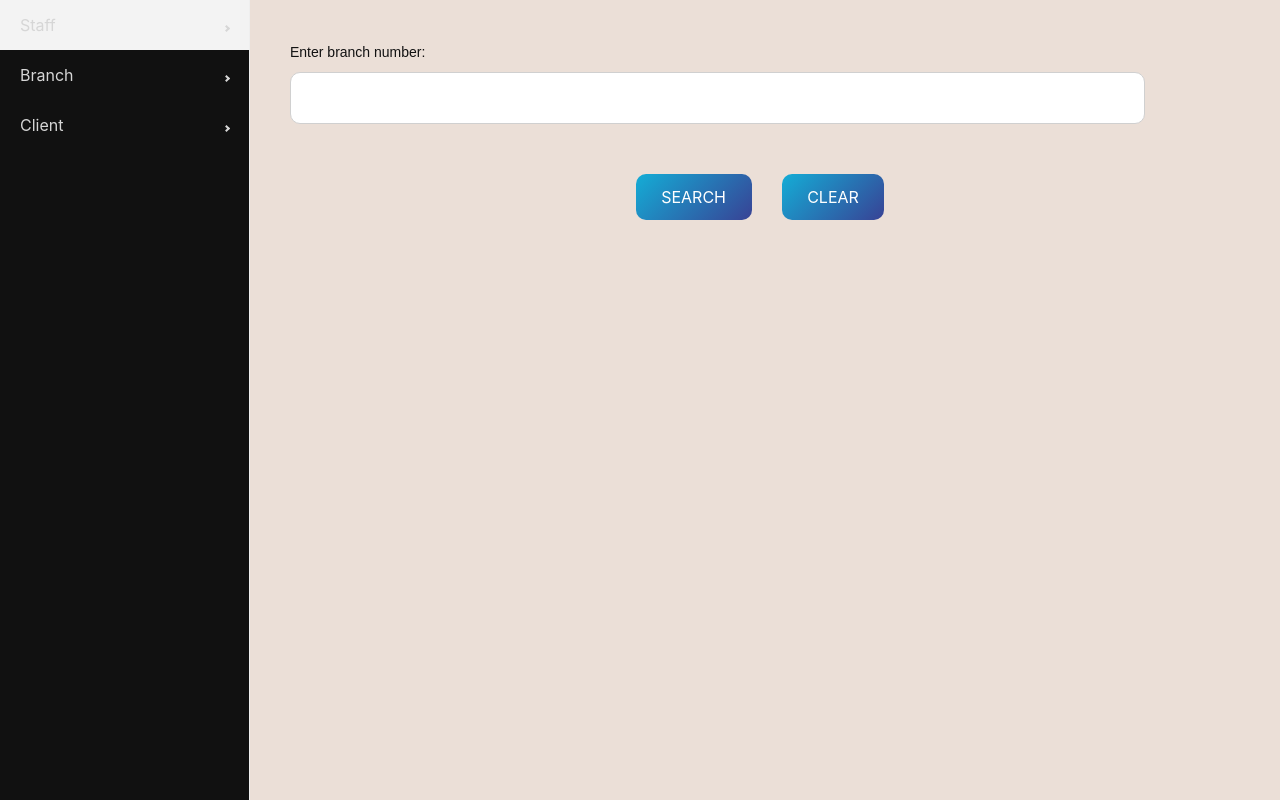
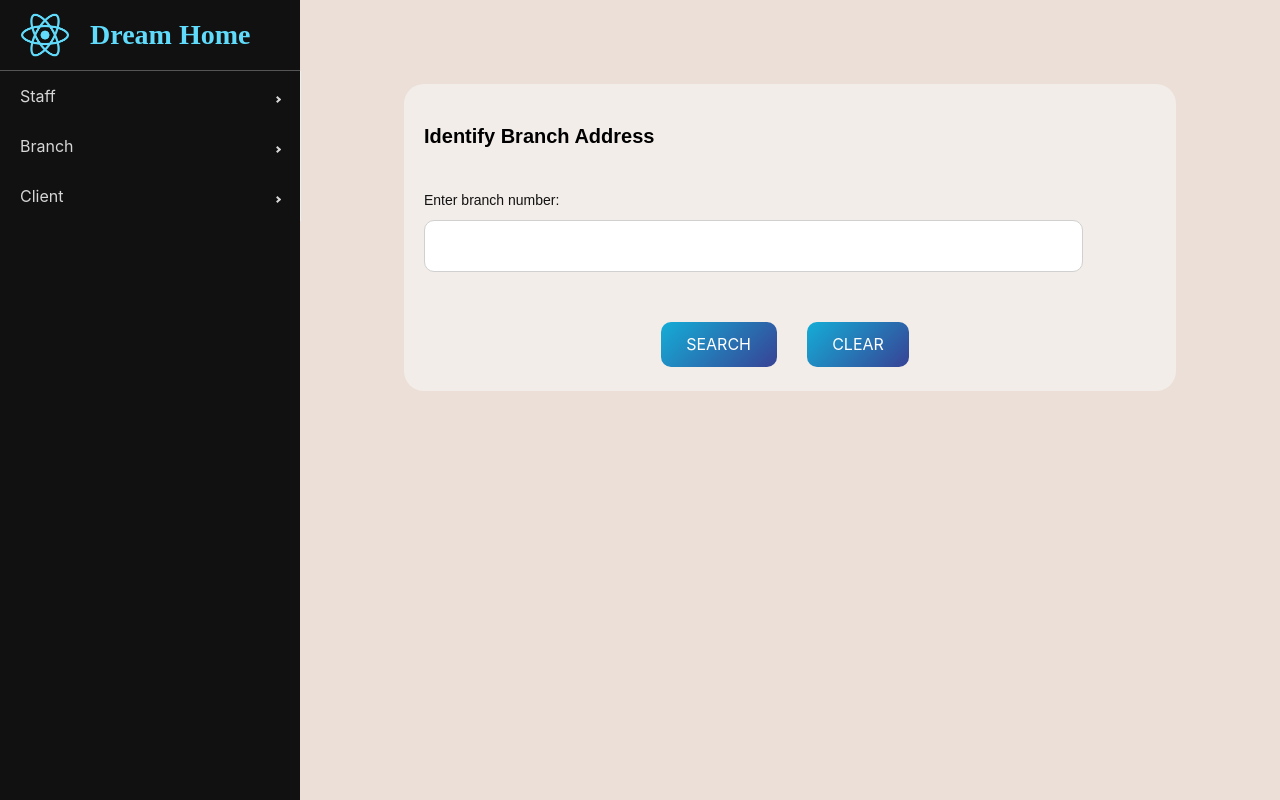
Before and after one commit to castlehunter/dream-house-database, a React (Create React App) app: page /dashboard/branch in a window 1280 px wide. Built offline with nearby package versions, Linux system fonts and the light colour scheme.

Commit message:
Completed sidebar

```diff
--- a/src/components/BranchComponents/IdentifyBranchAddress.js
+++ b/src/components/BranchComponents/IdentifyBranchAddress.js
@@ -53,7 +53,10 @@ function IdentifyBranchAddress() {
   }
 
   return (
-    <div>
+    <div className={styles.formContainer}>
+      <main className={styles.mainContent}>
+        <section className={styles.formWrapper}>
+          <h2 className={styles.formTitle}>Identify Branch Address</h2>
           <form onSubmit={handleSubmit}>
             <div className={styles.formRow}>
               <div className={styles.formGroup}>
@@ -85,6 +88,8 @@ function IdentifyBranchAddress() {
           ) : (
             <div>{error}</div>
           )}
+        </section>
+      </main>
     </div>
   );
 }
--- a/src/components/Form.module.css
+++ b/src/components/Form.module.css
@@ -1,18 +1,19 @@
 .formContainer {
   display: flex;
-  gap: 20px;
+  /* gap: 20px; */
 }
 
 .mainContent {
   flex: 1;
-  padding: 28px 64px 28px 16px;
+  /* padding: 28px 64px 28px 16px; */
+  padding: 28px 64px 28px 64px;
 }
 
 .formWrapper {
   background-color: #f3ede9;
   border-radius: 20px;
-  padding: 29px 80px 80px 21px;
-  margin-top: 72px;
+  padding: 24px 20px;
+  margin-top: 16px;
 }
 
 .formTitle {
--- a/src/components/Sidebar.module.css
+++ b/src/components/Sidebar.module.css
@@ -18,7 +18,7 @@
   color: #61dbfb;
 }
 
-/* .navItem {
+.navItem {
   font-family: DMSans, sans-serif;
   align-self: stretch;
   margin: auto 0;
@@ -29,4 +29,4 @@
 .active {
   font-size: 1.5em;
   color: #61dbfb;
-} */
+}
--- a/src/components/SidebarNew.js
+++ b/src/components/SidebarNew.js
@@ -1,17 +1,63 @@
 import React, { useState } from "react";
 import styles from "./SidebarNew.module.css";
 import { Link } from "react-router-dom";
-import { Sidebar, Menu, MenuItem, SubMenu } from "react-pro-sidebar";
+import {
+  Sidebar,
+  Menu,
+  MenuItem,
+  SubMenu,
+  menuClasses,
+} from "react-pro-sidebar";
+import logo from "../assets/logo.png";
 function SidebarNew() {
   return (
-    <div style={{ display: "flex", height: "100%" }}>
-      <Sidebar backgroundColor=" #111">
-        <Menu>
+    <div
+      style={{
+        display: "flex",
+        flexDirection: "column",
+        height: "100%",
+        width: "300px",
+        backgroundColor: " #111",
+      }}
+    >
+      <div
+        style={{
+          width: "300px",
+          height: "auto",
+          display: "flex",
+          alignItems: "center",
+          padding: "10px 20px",
+          background: "#111",
+          borderBottom: "1px solid #555",
+        }}
+      >
+        <img src={logo} alt="logo" style={{ width: "50px", height: "auto" }} />
+        <span
+          style={{
+            fontWeight: "bold",
+            fontSize: "28px",
+            paddingLeft: "20px",
+            color: "#61dbfb",
+            fontFamily: "Dancing Script Roboto sans-serif",
+          }}
+        >
+          Dream Home
+        </span>
+      </div>
+
+      <Sidebar backgroundColor=" #111" width="301px">
+        <Menu
+          rootStyles={{
+            ["." + menuClasses.subMenuContent]: {
+              background: "#333",
+            },
+            ["." + menuClasses.button]: {
+              "&:hover": { color: "#000" },
+            },
+          }}
+        >
           <SubMenu label="Staff">
-            <MenuItem
-              component={<Link to="/dashboard/staff/staff-list" />}
-              active
-            >
+            <MenuItem component={<Link to="/dashboard/staff/staff-list" />}>
               {" "}
               Staff List{" "}
             </MenuItem>
--- a/src/components/StaffList.module.css
+++ b/src/components/StaffList.module.css
@@ -1,6 +1,6 @@
 .staffListContainer {
   display: flex;
-  gap: 20px;
+  /* gap: 20px; */
   background-color: #ebdfd7;
 }
 
@@ -10,7 +10,6 @@
 }
 
 .contentWrapper {
-  background-color: #fff;
   border-radius: 20px;
   padding: 24px 20px;
   margin-top: 16px;
--- a/src/pages/Staff.module.css
+++ b/src/pages/Staff.module.css
@@ -14,7 +14,9 @@
 
 .mainContent {
   flex: 1;
-  padding: 20px;
+  align-items: center;
+  justify-content: center;
   background-color: #ebdfd7;
   color: #2c3e50;
+  margin: 20px;
 }
```
Lines whose indentation alone changed are shown as unchanged.
